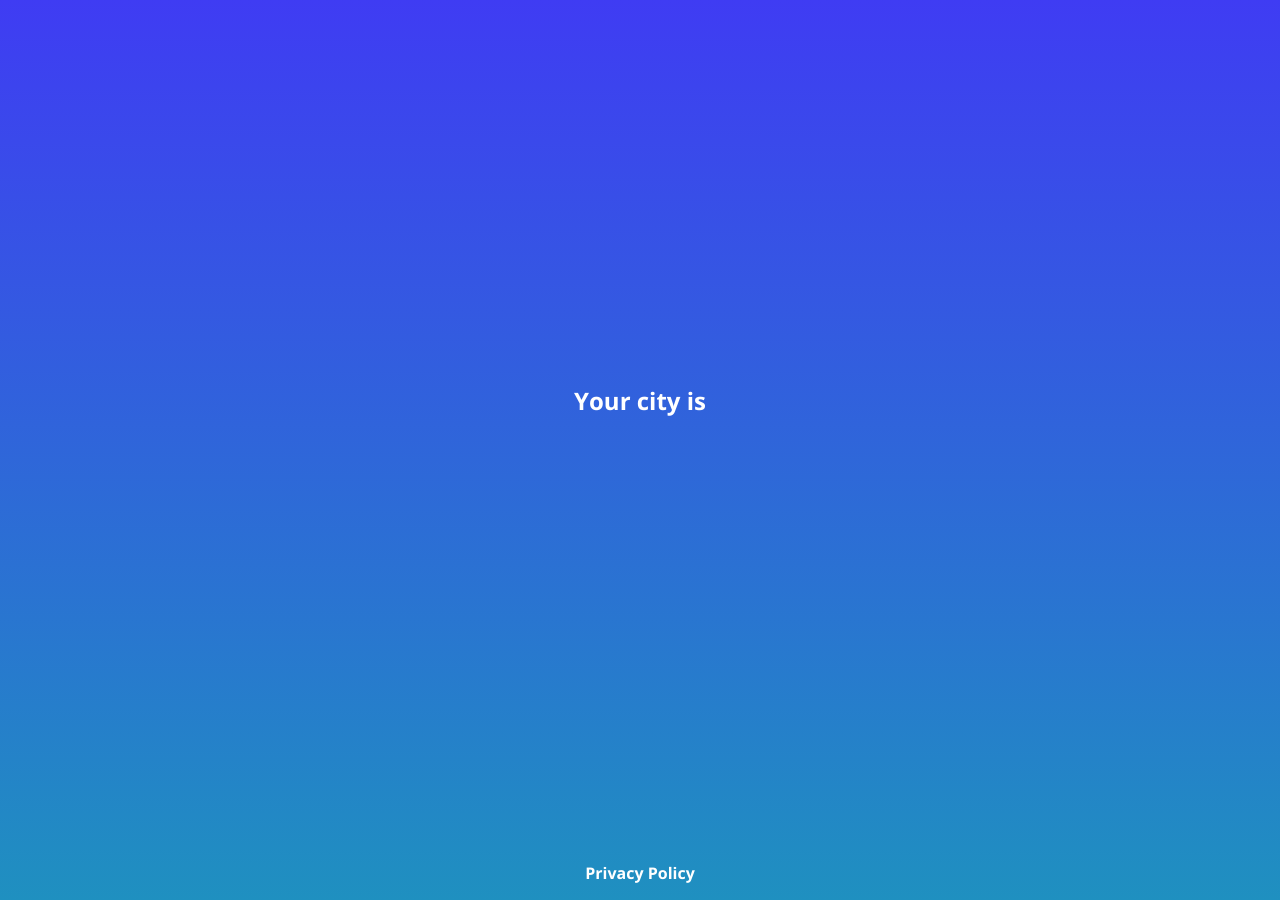
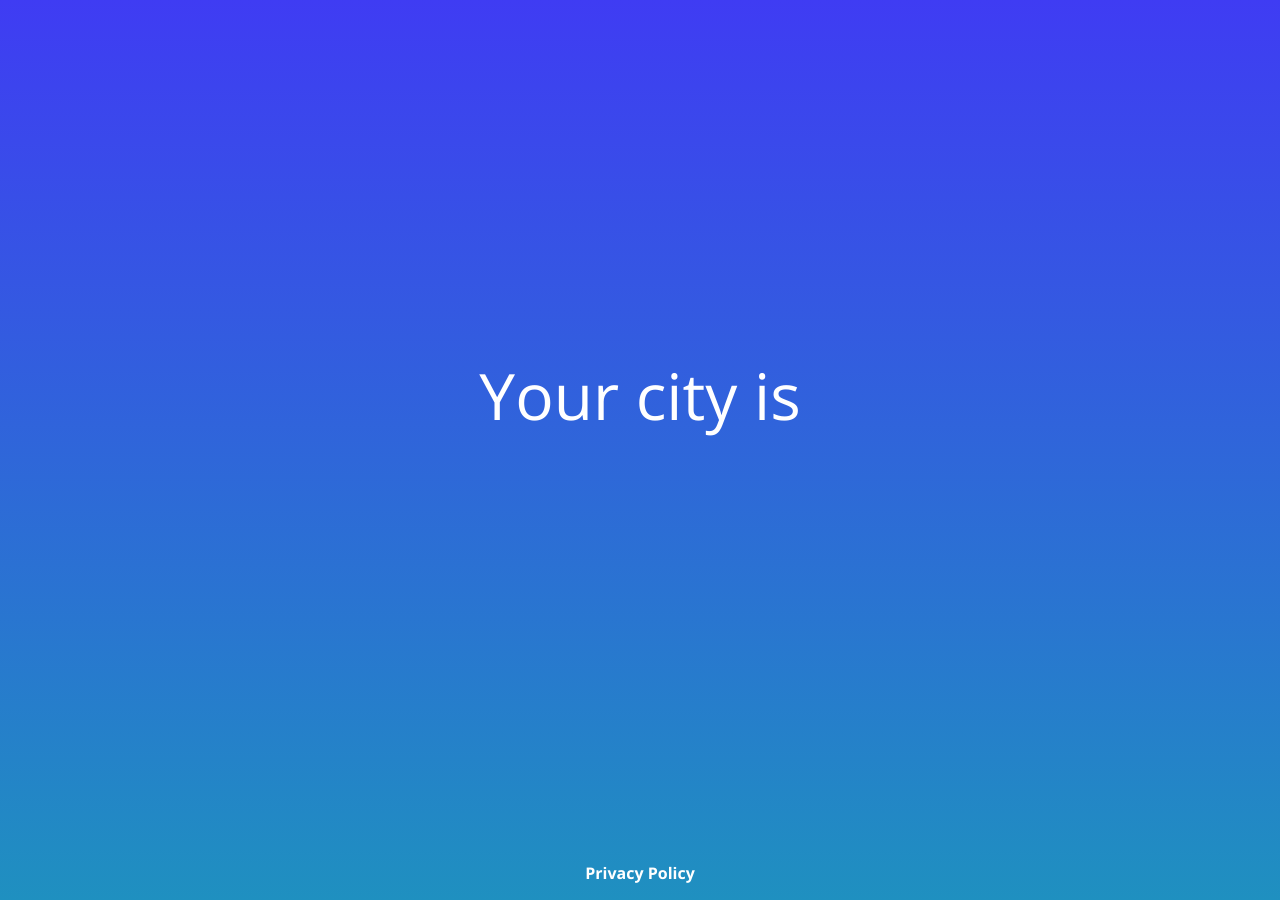
Before and after one commit to kyle-jennings/devops-homework, a Jekyll site: the page built from _pages/homepage.html, in a window 1280 px wide. Built offline with Jekyll 4.4.1, drawn with Linux system fonts in a browser that asks for light colours; nearby versions of some CDN libraries.

```diff
--- a/_sass/_base.scss
+++ b/_sass/_base.scss
@@ -21,15 +21,15 @@ h1, h2, h3, h4, h5 {
 }
 
 h1 {
-	font-size: 64px;
+	font-size: 72px;
 	font-weight: 700;
 	@include bp-medium {
 		font-size: 36px;
 	}
 }
 h2 {
-	font-size: 24px;
-	font-weight: 600;
+	font-size: 64px;
+	font-weight: 500;
 	@include bp-medium {
 		font-size: 24px;
 	}
--- a/css/home.scss
+++ b/css/home.scss
@@ -16,7 +16,7 @@
       .location-vis {
         position: relative;
         overflow: hidden;
-        height: 99px;
+        height: 110px;
         #user-location {
           position: relative;
           transform: translateY(100%);
```
